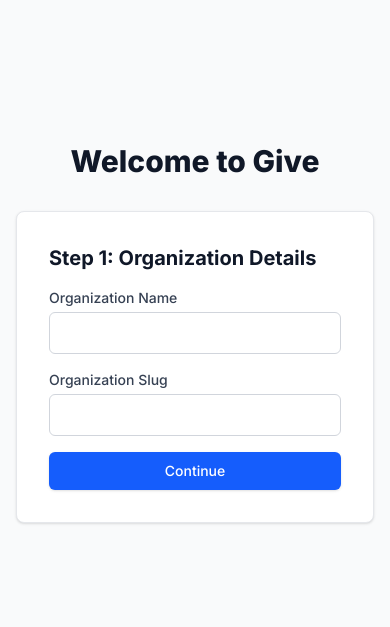
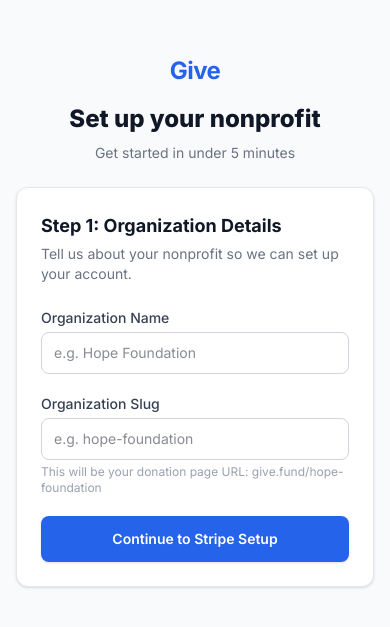
Before and after one commit to dustinmcole/give, a Next.js app in the folder apps/web/: page /onboarding in a window 390 px wide. Shown: the part 101-728 px from the top of the page. Built offline with nearby package versions, Linux system fonts and the light colour scheme.

Commit message:
fix: improve mobile responsiveness for onboarding flow
- Add responsive padding and font sizes
- Improve form inputs with focus states and placeholders
- Add Give branding and descriptive copy to onboarding layout
- Better spacing on small screens

```diff
--- a/apps/web/src/app/onboarding/layout.tsx
+++ b/apps/web/src/app/onboarding/layout.tsx
@@ -1,11 +1,26 @@
-export default function OnboardingLayout({ children }: { children: React.ReactNode }) {
+import Link from "next/link";
+
+export default function OnboardingLayout({
+  children,
+}: {
+  children: React.ReactNode;
+}) {
   return (
-    <div className="min-h-screen bg-gray-50 flex flex-col justify-center items-center py-12 px-4 sm:px-6 lg:px-8">
-      <div className="max-w-md w-full space-y-8">
-        <div>
-          <h2 className="mt-6 text-center text-3xl font-extrabold text-gray-900">
-            Welcome to Give
+    <div className="min-h-screen bg-gray-50 flex flex-col justify-center items-center py-8 px-4 sm:py-12 sm:px-6 lg:px-8">
+      <div className="max-w-md w-full space-y-6 sm:space-y-8">
+        <div className="text-center">
+          <Link
+            href="/"
+            className="text-2xl font-bold text-give-primary tracking-tight"
+          >
+            Give
+          </Link>
+          <h2 className="mt-4 text-2xl sm:text-3xl font-extrabold text-gray-900">
+            Set up your nonprofit
           </h2>
+          <p className="mt-2 text-sm text-gray-500">
+            Get started in under 5 minutes
+          </p>
         </div>
         {children}
       </div>
--- a/apps/web/src/app/onboarding/page.tsx
+++ b/apps/web/src/app/onboarding/page.tsx
@@ -1,18 +1,43 @@
 export default function OnboardingStep1() {
   return (
-    <div className="bg-white p-8 rounded-lg shadow-sm border border-gray-200">
-      <h3 className="text-xl font-bold mb-4 text-gray-900">Step 1: Organization Details</h3>
-      <form action="/onboarding/stripe" className="space-y-4">
+    <div className="bg-white p-6 sm:p-8 rounded-xl shadow-sm border border-gray-200">
+      <h3 className="text-lg sm:text-xl font-bold mb-1 text-gray-900">
+        Step 1: Organization Details
+      </h3>
+      <p className="text-sm text-gray-500 mb-6">
+        Tell us about your nonprofit so we can set up your account.
+      </p>
+      <form action="/onboarding/stripe" className="space-y-5">
         <div>
-          <label className="block text-sm font-medium text-gray-700">Organization Name</label>
-          <input type="text" required className="mt-1 block w-full border border-gray-300 rounded-md p-2" />
+          <label className="block text-sm font-medium text-gray-700 mb-1">
+            Organization Name
+          </label>
+          <input
+            type="text"
+            required
+            placeholder="e.g. Hope Foundation"
+            className="block w-full border border-gray-300 rounded-lg px-3 py-2.5 text-sm focus:ring-2 focus:ring-give-primary/20 focus:border-give-primary transition-colors"
+          />
         </div>
         <div>
-          <label className="block text-sm font-medium text-gray-700">Organization Slug</label>
-          <input type="text" required className="mt-1 block w-full border border-gray-300 rounded-md p-2" />
+          <label className="block text-sm font-medium text-gray-700 mb-1">
+            Organization Slug
+          </label>
+          <input
+            type="text"
+            required
+            placeholder="e.g. hope-foundation"
+            className="block w-full border border-gray-300 rounded-lg px-3 py-2.5 text-sm focus:ring-2 focus:ring-give-primary/20 focus:border-give-primary transition-colors"
+          />
+          <p className="mt-1 text-xs text-gray-400">
+            This will be your donation page URL: give.fund/hope-foundation
+          </p>
         </div>
-        <button type="submit" className="w-full flex justify-center py-2 px-4 border border-transparent rounded-md shadow-sm text-sm font-medium text-white bg-blue-600 hover:bg-blue-700">
-          Continue
+        <button
+          type="submit"
+          className="w-full flex justify-center py-3 px-4 border border-transparent rounded-lg shadow-sm text-sm font-semibold text-white bg-give-primary hover:bg-give-primary-dark transition-colors"
+        >
+          Continue to Stripe Setup
         </button>
       </form>
     </div>
```
